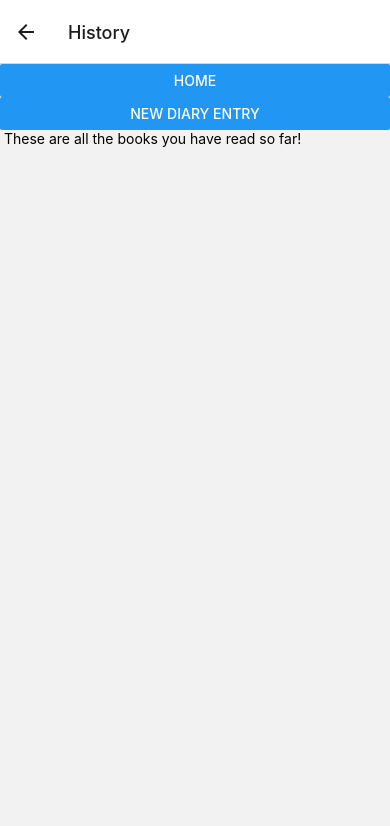
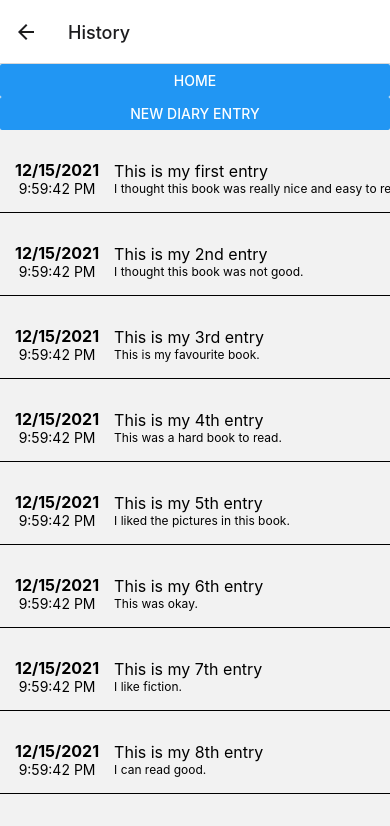
Before and after one commit to pawandeepkk/K1916065_DiaryApp, a React Native app: screen /History in a window 390 px wide. Shown: the top 826 px of the page. Built offline with nearby package versions, Linux system fonts and the light colour scheme.

Commit message:
Hardcoded dummy data with flatlist

```diff
--- a/src/screens/History.js
+++ b/src/screens/History.js
@@ -1,15 +1,147 @@
-import React from 'react';
-import { View, Text } from 'react-native';
+import React, { useState} from 'react';
+import { View, Text, StyleSheet, FlatList } from 'react-native';
 import NavButton from '../components/NavButton';
 
+const dummyData = [
+  {
+    id: 0,
+    title: "This is my first entry",
+    content: "I thought this book was really nice and easy to read.",
+    date: new Date()
+  },
+  {
+    id: 1,
+    title: "This is my 2nd entry",
+    content: "I thought this book was not good.",
+    date: new Date()
+  },
+  {
+    id: 2,
+    title: "This is my 3rd entry",
+    content: "This is my favourite book.",
+    date: new Date()
+  },
+  {
+    id: 3,
+    title: "This is my 4th entry",
+    content: "This was a hard book to read.",
+    date: new Date()
+  },
+  {
+    id: 4,
+    title: "This is my 5th entry",
+    content: "I liked the pictures in this book.",
+    date: new Date()
+  },
+  {
+    id: 5,
+    title: "This is my 6th entry",
+    content: "This was okay.",
+    date: new Date()
+  },
+  {
+    id: 6,
+    title: "This is my 7th entry",
+    content: "I like fiction.",
+    date: new Date()
+  },
+  {
+    id: 7,
+    title: "This is my 8th entry",
+    content: "I can read good.",
+    date: new Date()
+  },
+  {
+    id: 8,
+    title: "This is my 9th entry",
+    content: "I did not like this book because it was boring.",
+    date: new Date()
+  },
+  {
+    id: 9,
+    title: "This is my 10th entry",
+    content: "I liked the pictures in this book.",
+    date: new Date()
+  },
+  {
+    id: 10,
+    title: "This is my 11th entry",
+    content: "This book has lots of long words.",
+    date: new Date()
+  },
+  {
+    id: 11,
+    title: "This is my 12th entry",
+    content: "I thought this book was not good.",
+    date: new Date()
+  },
+]
+
  const History = ({navigation}) => {
-   return (
-     <View>
-         <NavButton screenName="Home" screenNav="Index" navigation={navigation} />
-         <NavButton screenName="New Diary Entry" screenNav="NewDiaryEntry" navigation={navigation} />
-         <Text> These are all the books you have read so far! </Text>
-     </View>
+    const [items, setItems] = useState(dummyData);
+
+    return (
+      <View>
+          <NavButton screenName="Home" screenNav="Index" navigation={navigation} />
+          <NavButton screenName="New Diary Entry" screenNav="NewDiaryEntry" navigation={navigation} />
+          <FlatList
+            data={items}
+            keyExtractor={(e) => e.id.toString()}
+            renderItem={({item}) => {
+              return (
+                <View style={styles.itemContainer}>
+                  <View style={styles.dateContainer}>
+                      <Text style={styles.dateText}>
+                      {item.date.toLocaleDateString()}
+                      </Text>
+                      <Text>{item.date.toLocaleTimeString()}</Text>
+                  </View>
+                  <View style={styles.contentContainer}>
+                  <Text style={styles.titleText}>
+                  {item.title}
+                  </Text>
+                  <Text style={styles.contentText}>
+                  {item.content}
+                  </Text>
+                  </View>
+                </View>
+              )
+            }}
+          />
+      </View>
    );
  };
 
+ const styles = StyleSheet.create({
+   itemContainer: {
+     marginTop: 15,
+     padding: 15,
+     borderBottomWidth: 1,
+     flex: 1,
+     flexDirection: 'row',
+     alignItems: 'center',
+   },
+   dateContainer: {
+     flexDirection: 'column',
+     alignItems: 'center',
+   },
+   dateText: {
+     fontSize: 16,
+     fontWeight: 'bold',
+   },
+   contentContainer: {
+     flexDirection: 'column',
+     alignItems: 'flex-start',
+   },
+   titleText: {
+     fontSize: 16,
+     paddingLeft: 15,
+   },
+   contentText: {
+     fontSize: 12,
+     paddingLeft: 15,
+
+   }
+ });
+
  export default History;
```
